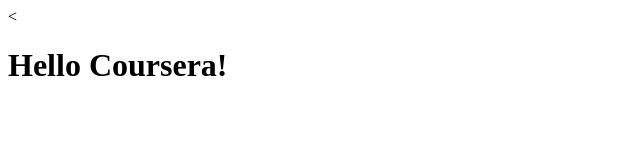
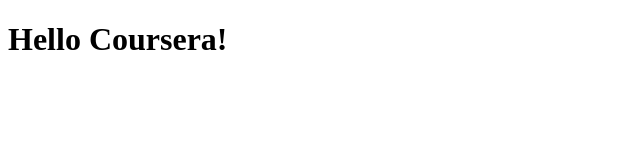
Before and after one commit to d4v1d3/coursera-test, a plain HTML site: page site/index.html in a window 1280 px wide. Shown: the whole page, without its empty margins (0-640 px from the left). Drawn offline with Linux system fonts and the light colour scheme.

Commit message:
My First page.

```diff
--- a/site/index.html
+++ b/site/index.html
@@ -4,6 +4,6 @@
 	<title>Hello Coursera!</title>
 </head>
 <body>
-<<h1>Hello Coursera!</h1>
+<h1>Hello Coursera!</h1>
 </body>
 </html>
```
